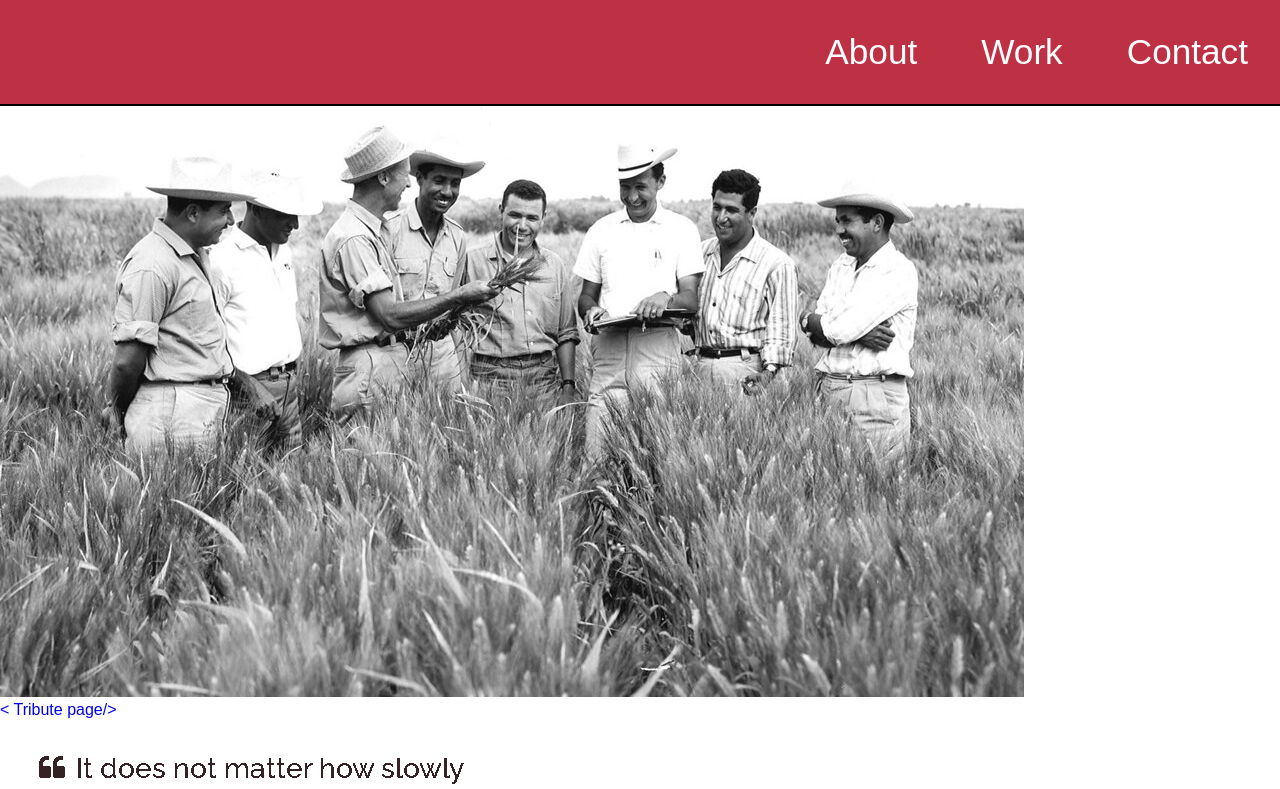
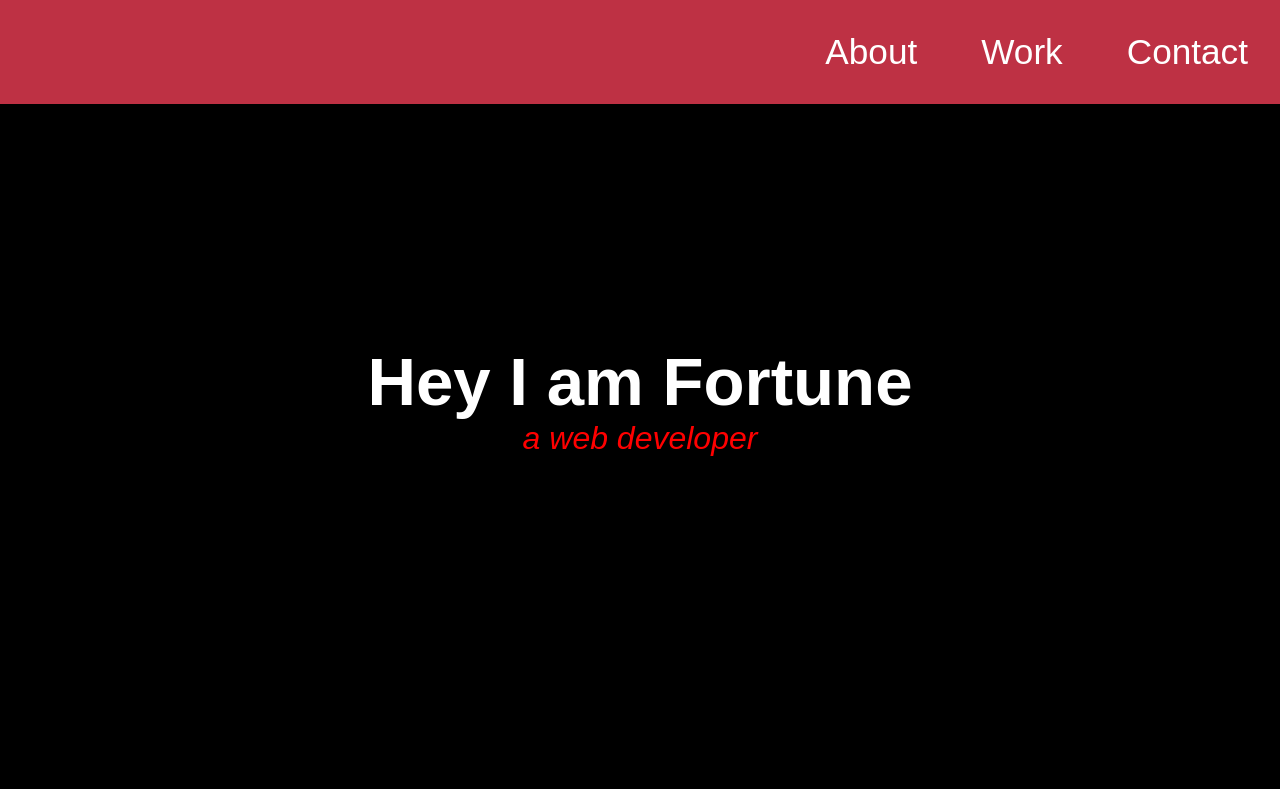
Before and after one commit to chief-07/PORTFOLIO-WEBSITE, a plain HTML site: page index.html in a window 1280 px wide. Shown: the top 789 px of the page. Drawn offline with Linux system fonts and the light colour scheme.

Commit message:
feat; added styling for intro section

```diff
--- a/resources/css/style.css
+++ b/resources/css/style.css
@@ -33,3 +33,25 @@ li a {
 li a:hover {
   background-color: blue;
 }
+
+#intro {
+  color: white;
+  height: 100vh;
+  background-color: black;
+  /* background-image: ; */
+  display: flex;
+  flex-direction: column;
+  justify-content: center;
+  align-items: center;
+}
+#intro h1 {
+  color: white;
+  font-weight: 700;
+  font-size: 4.2rem;
+}
+#intro p {
+  font-size: 2rem;
+  font-weight: 200;
+  font-style: italic;
+  color: red;
+}
```
